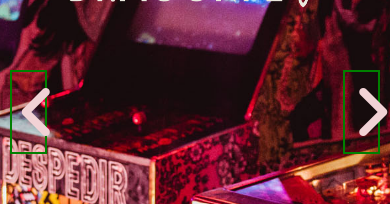
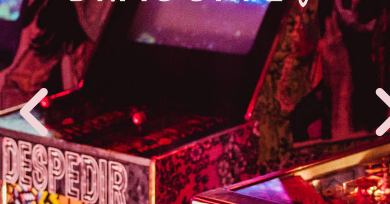
Before and after one commit to KAthousand/dragonfly, a React (Create React App) app in the folder client/: page / in a window 390 px wide. Shown: the part 268-472 px from the top of the page. Built offline with nearby package versions, Linux system fonts and the light colour scheme; some icons are missing.

Commit message:
mobile fix

```diff
--- a/client/src/components/Slider/Slider.css
+++ b/client/src/components/Slider/Slider.css
@@ -71,7 +71,6 @@
     font-size: 3em;
   }
   .slide-btn {
-    width: 10%;
-    border: 2px solid green;
+    width: 5%;
   }
 }
```
